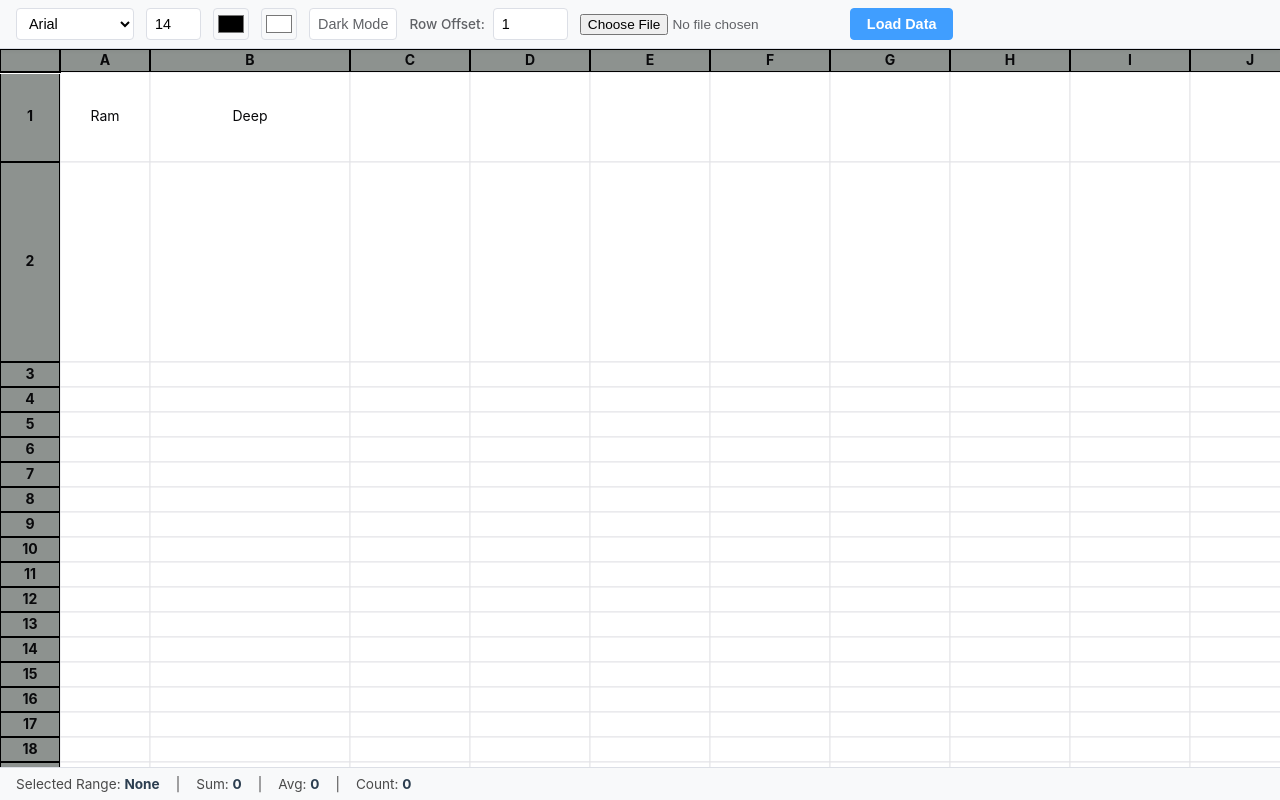
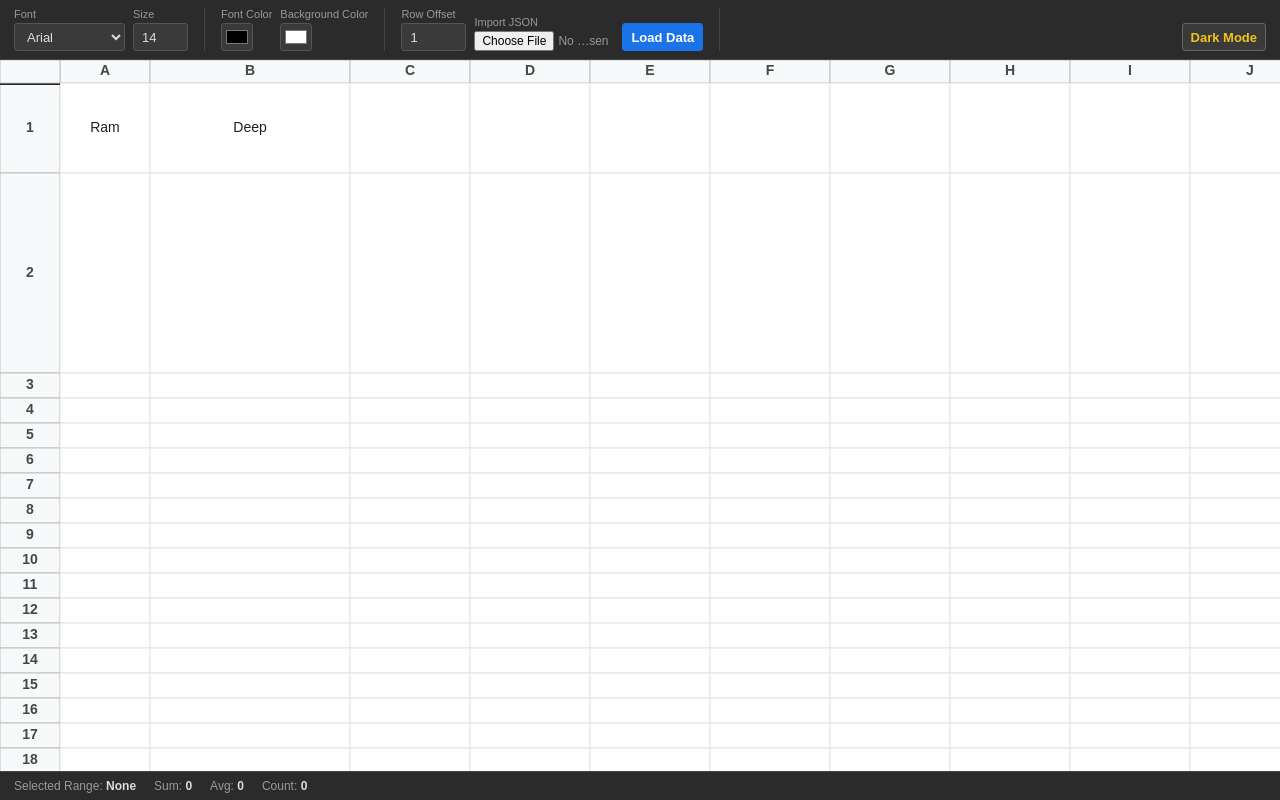
Before and after one commit to ujasmakwana19/excel-master, a website with bundled scripts: page canva.html in a window 1280 px wide. Built offline with nearby package versions, Linux system fonts and the light colour scheme.

Commit message:
completed till json data load

```diff
--- a/canva.html
+++ b/canva.html
@@ -1,5 +1,5 @@
 <!DOCTYPE html>
-<html lang="en">
+<html lang="en" data-theme="dark">
 
 <head>
     <meta charset="UTF-8">
@@ -7,19 +7,48 @@
     <title>TypeScript Canvas</title>
     <style>
         /* ----------------------------------------------------
-           1. Core Reset & Layout Structure
+           Theme tokens — mirrors PaintProperties light/dark sets
         ---------------------------------------------------- */
+        :root {
+            --chrome-bg: #2b2b2b;
+            --chrome-border: #444;
+            --chrome-text: #ddd;
+            --chrome-text-muted: #999;
+            --input-bg: #3a3a3a;
+            --input-border: #555;
+            --grid-bg: #202124;       /* matches DarkGridProperties.backgroundcolor */
+            --toggle-bg: #3a3a3a;
+            --toggle-border: #666;
+            --toggle-text: #f0c419;   /* moon/sun accent when active in dark */
+        }
+
+        html[data-theme="light"] {
+            --chrome-bg: #f8f9fa;      /* matches HeaderDefaultGridProperties.backgroundcolor */
+            --chrome-border: #c0c0c0;
+            --chrome-text: #202124;
+            --chrome-text-muted: #5f6368;
+            --input-bg: #ffffff;
+            --input-border: #c0c0c0;
+            --grid-bg: #ffffff;       /* matches DefaultGridProperties.backgroundcolor */
+            --toggle-bg: #ffffff;
+            --toggle-border: #c0c0c0;
+            --toggle-text: #444746;
+        }
+
         html, body {
             margin: 0;
             padding: 0;
             height: 100%;
             width: 100%;
-            overflow: hidden; /* Prevent total browser scrolling */
-            font-family: -apple-system, BlinkMacSystemFont, "Segoe UI", Roboto, sans-serif;
-            background-color: #121212; /* Darker backdrop so layout boundaries are crisp */
+            overflow: hidden;
+            font-family: Arial, sans-serif;
         }
 
-        /* Screen Wrapper splitting layout vertically */
+        body {
+            background-color: var(--chrome-bg);
+            color: var(--chrome-text);
+        }
+
         .app-layout {
             display: flex;
             flex-direction: column;
@@ -28,31 +57,113 @@
         }
 
         /* ----------------------------------------------------
-           2. Component Regions (Header, Content, Footer)
+           Header / toolbar
         ---------------------------------------------------- */
         .app-header {
-            background-color: #f8f9fa;
-            padding: 8px 16px;
-            border-bottom: 1px solid #dcdfe6;
-            z-index: 10;
-            box-shadow: 0 2px 4px rgba(0, 0, 0, 0.05);
+            background-color: var(--chrome-bg);
+            padding: 8px 14px;
+            border-bottom: 1px solid var(--chrome-border);
         }
 
-        /* CRITICAL FOR CANVAS INDEPENDENCE:
-          Forces container to remain precisely bounded by the space between header and footer.
-        */
+        .nav-controls {
+            display: flex;
+            align-items: flex-end;
+            gap: 16px;
+            flex-wrap: wrap;
+        }
+
+        .ctrl-group {
+            display: flex;
+            align-items: flex-end;
+            gap: 8px;
+            padding-right: 16px;
+            border-right: 1px solid var(--chrome-border);
+        }
+        .ctrl-group:last-child {
+            border-right: none;
+            padding-right: 0;
+        }
+
+        .field {
+            display: flex;
+            flex-direction: column;
+            gap: 3px;
+        }
+
+        .field label {
+            font-size: 11px;
+            color: var(--chrome-text-muted);
+            white-space: nowrap;
+        }
+
+        .nav-controls select,
+        .nav-controls input[type="number"],
+        .nav-controls button {
+            height: 28px;
+            padding: 0 8px;
+            border: 1px solid var(--input-border);
+            background-color: var(--input-bg);
+            color: var(--chrome-text);
+            font-size: 13px;
+            border-radius: 3px;
+            box-sizing: border-box;
+        }
+
+        .nav-controls input[type="color"] {
+            width: 32px;
+            height: 28px;
+            border: 1px solid var(--input-border);
+            background-color: var(--input-bg);
+            padding: 2px;
+            border-radius: 3px;
+            box-sizing: border-box;
+            cursor: pointer;
+        }
+
+        #font-size { width: 55px; }
+        #row-offset { width: 65px; }
+
+        /* Dark-mode toggle: visibly changes with the theme it controls */
+        #theme-toggle {
+            background-color: var(--toggle-bg);
+            border-color: var(--toggle-border);
+            color: var(--toggle-text);
+            font-weight: bold;
+            cursor: pointer;
+        }
+        #theme-toggle:hover {
+            filter: brightness(1.15);
+        }
+
+        #load-data-btn {
+            background-color: #1a73e8;
+            border-color: #1a73e8;
+            color: #ffffff;
+            font-weight: bold;
+            cursor: pointer;
+        }
+        #load-data-btn:hover {
+            background-color: #1765cc;
+        }
+
+        #json-upload {
+            font-size: 12px;
+            color: var(--chrome-text-muted);
+            max-width: 140px;
+        }
+
+        /* ----------------------------------------------------
+           Canvas area — untouched positioning logic
+        ---------------------------------------------------- */
         .app-content {
             flex: 1;
             position: relative;
             width: 100%;
             height: 100%;
             overflow: hidden;
-            background-color: #ffffff; /* Clean slate for canvas rendering */
+            background-color: var(--grid-bg);
         }
 
-        /* Canvas sits perfectly over its parent context,
-          letting TypeScript freely manage width/height calculations.
-        */
         #myCanvas {
             position: absolute;
             top: 0;
@@ -60,105 +171,27 @@
             display: block;
         }
 
+        /* ----------------------------------------------------
+           Footer
+        ---------------------------------------------------- */
         .app-footer {
-            background-color: #f8f9fa;
-            padding: 8px 16px;
-            border-top: 1px solid #dcdfe6;
-            font-size: 0.85rem;
-            color: #4a4a4a;
-            z-index: 10;
+            background-color: var(--chrome-bg);
+            padding: 0 14px;
+            border-top: 1px solid var(--chrome-border);
+            font-size: 12px;
+            color: var(--chrome-text-muted);
+            height: 28px;
+            display: flex;
+            align-items: center;
         }
 
-        /* ----------------------------------------------------
-           3. Inner UI Toolbar Styling
-        ---------------------------------------------------- */
-        .nav-controls {
+        .metrics-display {
             display: flex;
-            align-items: center;
-            gap: 12px; /* Uniform horizontal item distribution */
-            flex-wrap: wrap; /* Gracefully wraps controls on narrow screens */
+            gap: 18px;
         }
 
-        /* Unified Form Sizing */
-        .nav-controls select,
-        .nav-controls input[type="number"],
-        .nav-controls button {
-            height: 32px;
-            padding: 0 8px;
-            border: 1px solid #dcdfe6;
-            border-radius: 4px;
-            background-color: #ffffff;
-            font-size: 0.9rem;
-            box-sizing: border-box;
-            outline: none;
-            transition: all 0.2s ease;
-        }
-
-        .nav-controls select:focus,
-        .nav-controls input[type="number"]:focus {
-            border-color: #409eff;
-        }
-
-        /* Color Picker Uniformity */
-        .nav-controls input[type="color"] {
-            width: 36px;
-            height: 32px;
-            border: 1px solid #dcdfe6;
-            border-radius: 4px;
-            padding: 2px;
-            cursor: pointer;
-            background: none;
-            box-sizing: border-box;
-        }
-
-        /* Standardize Number Input Layout widths */
-        #font-size { width: 55px; }
-        #row-offset { width: 75px; }
-
-        /* Typography & Custom Label configurations */
-        .nav-label {
-            font-size: 0.85rem;
-            font-weight: 500;
-            color: #606266;
-            margin-right: -4px; /* Pulls label tightly to its respective input */
-        }
-
-        /* Button Styling variants */
-        #theme-toggle {
-            cursor: pointer;
-            color: #606266;
-        }
-        #theme-toggle:hover {
-            background-color: #f0f2f5;
-        }
-
-        #load-data-btn {
-            background-color: #409eff;
-            color: #ffffff;
-            border-color: #409eff;
-            font-weight: 600;
-            padding: 0 16px;
-            cursor: pointer;
-        }
-        #load-data-btn:hover {
-            background-color: #66b1ff;
-            border-color: #66b1ff;
-        }
-
-        /* File input specific spacing alignment overrides */
-        #json-upload {
-            font-size: 0.85rem;
-            color: #606266;
-        }
-
-        /* Metrics layout */
-        .metrics-display {
-            display: flex;
-            gap: 16px;
-            align-items: center;
-        }
         .metrics-display strong {
-            color: #2c3e50;
+            color: var(--chrome-text);
         }
     </style>
 </head>
@@ -167,23 +200,54 @@
     <div class="app-layout">
         <nav class="app-header">
             <div class="nav-controls">
-                <select id="font-family">
-                    <option value="Arial">Arial</option>
-                    <option value="Courier New">Courier New</option>
-                </select>
 
-                <input type="number" id="font-size" value="14" min="10" max="30">
+                <div class="ctrl-group">
+                    <div class="field">
+                        <label for="font-family">Font</label>
+                        <select id="font-family">
+                            <option value="Arial">Arial</option>
+                            <option value="Courier New">Courier New</option>
+                        </select>
+                    </div>
+                    <div class="field">
+                        <label for="font-size">Size</label>
+                        <input type="number" id="font-size" value="14" min="10" max="30">
+                    </div>
+                </div>
 
-                <input type="color" id="font-color" value="#000000" title="Font Color">
-                <input type="color" id="bg-color" value="#ffffff" title="Background Color">
+                <div class="ctrl-group">
+                    <div class="field">
+                        <label for="font-color">Font Color</label>
+                        <input type="color" id="font-color" value="#000000" title="Font Color">
+                    </div>
+                    <div class="field">
+                        <label for="bg-color">Background Color</label>
+                        <input type="color" id="bg-color" value="#ffffff" title="Background Color">
+                    </div>
+                </div>
 
-                <button id="theme-toggle">Dark Mode</button>
+                <div class="ctrl-group">
+                    <div class="field">
+                        <label for="row-offset">Row Offset</label>
+                        <input type="number" id="row-offset" value="1" min="1" placeholder="1">
+                    </div>
+                    <div class="field">
+                        <label for="json-upload">Import JSON</label>
+                        <input type="file" id="json-upload" accept=".json">
+                    </div>
+                    <div class="field">
+                        <label>&nbsp;</label>
+                        <button id="load-data-btn">Load Data</button>
+                    </div>
+                </div>
 
-                <label for="row-offset" class="nav-label">Row Offset:</label>
-                <input type="number" id="row-offset" value="1" min="1" placeholder="1">
-                <input type="file" id="json-upload" accept=".json">
+                <div class="ctrl-group" style="border-right:none; padding-right:0; margin-left:auto;">
+                    <div class="field">
+                        <label>&nbsp;</label>
+                        <button id="theme-toggle">Dark Mode</button>
+                    </div>
+                </div>
 
-                <button id="load-data-btn">Load Data</button>
             </div>
         </nav>
 
@@ -193,9 +257,9 @@
 
         <footer class="app-footer">
             <div class="metrics-display">
-                <span>Selected Range: <strong id="metric-range">None</strong></span> |
-                <span>Sum: <strong id="metric-sum">0</strong></span> |
-                <span>Avg: <strong id="metric-avg">0</strong></span> |
+                <span>Selected Range: <strong id="metric-range">None</strong></span>
+                <span>Sum: <strong id="metric-sum">0</strong></span>
+                <span>Avg: <strong id="metric-avg">0</strong></span>
                 <span>Count: <strong id="metric-count">0</strong></span>
             </div>
         </footer>
--- a/src/DataLoader/jsonDataMaker.ts
+++ b/src/DataLoader/jsonDataMaker.ts
@@ -1,6 +1,6 @@
 import fs from 'fs/promises';
 
-type RandomData = {
+export type RandomData = {
     id: number;
     firstName: string;
     lastName: string;
--- a/src/EventListener/htmlEventListener.ts
+++ b/src/EventListener/htmlEventListener.ts
@@ -1,46 +1,68 @@
-import { LoadToTheGrid } from "../DataLoader/LoadJsonData.js";
+import { JsonDataLoader } from "../DataLoader/LoadJsonData.js";
+import type { RandomData } from "../DataLoader/jsonDataMaker.js"
+import type { Grid } from "../Grid.js";
 
-export function HandleLoadJsonData() : void {
+// To load the json data
+export function HandleLoadJsonData(grid : Grid): void {
     const loadBtn = document.getElementById('load-data-btn') as HTMLButtonElement;
-
     const fileInput = document.getElementById('json-upload') as HTMLInputElement;
     const offsetInput = document.getElementById('row-offset') as HTMLInputElement;
 
     loadBtn.addEventListener('click', triggerDataLoading);
 
-    function triggerDataLoading() {
-
-        const file : File | undefined = fileInput.files?.[0];
+    async function triggerDataLoading() {
+        const file: File | undefined = fileInput.files?.[0];
 
         if (!file) {
             alert("Please select a JSON file!");
             return;
         }
 
-        let userOffset : number = parseInt(offsetInput.value, 10);
+        let userOffset: number = parseInt(offsetInput.value, 10);
         if (isNaN(userOffset) || userOffset < 1) {
             userOffset = 1;
         }
 
+        let parsedData: RandomData[];
+        try {
+            parsedData = await readJsonFile(file);
+        } catch (error) {
+            alert("Error parsing file. Please make sure it's a valid JSON format.");
+            // console.error(error);
+            return;
+        }
 
-        const reader = new FileReader();
-        let parsedData : unknown = {}
+        new JsonDataLoader(grid).LoadToTheGrid(parsedData, userOffset);
+    }
 
-        // On complete of the reader it performs the parsing
-        reader.onload = function (e) {
-            try {
-                const rawResult = e.target?.result as string;
-                parsedData = JSON.parse(rawResult);
+    // Callback function to handle the file reading and parsing , in synchronous manner
+    function readJsonFile(file: File): Promise<RandomData[]> {
+        return new Promise((resolve, reject) => {
+            const reader = new FileReader();
 
-            } catch (error) {
-                alert("Error parsing file. Please make sure it's a valid JSON format.");
-                // console.error(error);
-            }
-        };
+            reader.onload = (e) => {
+                try {
+                    const rawResult = e.target?.result as string;
+                    resolve(JSON.parse(rawResult));
+                } catch (error) {
+                    reject(error);
+                }
+            };
 
-        // Reader that reads the data
-        reader.readAsText(file);
+            // reader.onerror = () => reject(reader.error);
+            reader.onerror = () => reject("Unsupported Type");
 
-        LoadToTheGrid(parsedData, userOffset);
+            reader.readAsText(file);
+        });
     }
 }
+
+
+//  To convert to the dark mode
+export function HandleDarkModeToggle(grid: Grid): void {
+    const darkModeToggle = document.getElementById('theme-toggle') as HTMLButtonElement;
+    darkModeToggle.addEventListener('click', () => {
+        grid.darkMode = !grid.darkMode;
+        grid.render();
+    });
+}
--- a/src/Grid.ts
+++ b/src/Grid.ts
@@ -47,6 +47,8 @@
   columnNo: number = Defaults.COLUMN;
 
   selectedColIndex: number = -1;
+
+  darkMode : boolean = false;
 
   constructor(canvas: HTMLCanvasElement, ctx: CanvasRenderingContext2D) {
     this._canvas = canvas;
--- a/src/Grid/PaintProperties.ts
+++ b/src/Grid/PaintProperties.ts
@@ -14,26 +14,80 @@
 
 export const DefaultGridProperties: PaintProperties = {
 	backgroundcolor: "#ffffff",
-    bordercolor: "#e4e4e7", // Ultra-clean, subtle gray (Zinc 200)
+	bordercolor: "#e1e3e6",
 	borderwidth: 1,
 
 	textalign: "center",
 
-    fontcolor: "#09090b", // Deep ink black/charcoal
+	fontcolor: "#202124",
 	fontweight: "",
-    fontstyle: "Inter, system-ui, sans-serif",
+	fontstyle: "Arial, sans-serif",
 	fontsize: "14px",
 };
 
 export const HeaderDefaultGridProperties: PaintProperties = {
-	backgroundcolor: "#8d928f", // Soft off-white header zone
-    bordercolor: "#000000", // High-energy emerald green border
+	backgroundcolor: "#f8f9fa",
+	bordercolor: "#c0c0c0",
+	borderwidth: 1,
+
+	textalign: "center",
+
+	fontcolor: "#444746",
+	fontweight: "bold",
+	fontstyle: "Arial, sans-serif",
+	fontsize: "14px",
+};
+
+export const DarkGridProperties: PaintProperties = {
+	backgroundcolor: "#202124",
+	bordercolor: "#3c4043",
+	borderwidth: 1,
+
+	textalign: "center",
+
+	fontcolor: "#e8eaed",
+	fontweight: "",
+	fontstyle: "Arial, sans-serif",
+	fontsize: "14px",
+};
+
+export const DarkHeaderProperties: PaintProperties = {
+	backgroundcolor: "#303134",
+	bordercolor: "#5f6368",
+	borderwidth: 1,
+
+	textalign: "center",
+
+	fontcolor: "#e8eaed",
+	fontweight: "bold",
+	fontstyle: "Arial, sans-serif",
+	fontsize: "14px",
+};
+
+// Bonus — Sheets' active-cell outline. Useful since your footer
+// already computes range/sum/avg/count from a selection.
+export const SelectedCellLightProperties: PaintProperties = {
+	backgroundcolor: "#e8f0fe",   // Sheets' selection fill
+	bordercolor: "#1a73e8",       // Sheets' selection outline blue
 	borderwidth: 2,
 
 	textalign: "center",
 
-    fontcolor: "#09090b",
-    fontweight: "bold",
-    fontstyle: "Inter, system-ui, sans-serif",
+	fontcolor: "#202124",
+	fontweight: "",
+	fontstyle: "Arial, sans-serif",
 	fontsize: "14px",
 };
+
+export const SelectedCellDarkProperties: PaintProperties = {
+	backgroundcolor: "#28313f",   // dimmed blue-gray fill
+	bordercolor: "#8ab4f8",       // Google's dark-mode blue accent
+	borderwidth: 2,
+
+	textalign: "center",
+
+	fontcolor: "#e8eaed",
+	fontweight: "",
+	fontstyle: "Arial, sans-serif",
+	fontsize: "14px",
+};
--- a/src/Grid/column.ts
+++ b/src/Grid/column.ts
@@ -55,7 +55,7 @@
 		const colCount = Object.keys(this._colDataCache).length;
 		const remainingCols = Defaults.COLUMN - colCount - 1;
 
-		console.log(remainingCols);
+		// console.log(remainingCols);
 		let sum = 0;
 		for (const key in this._colDataCache) {
 			if (!Object.hasOwn(this._colDataCache, key)) continue;
--- a/src/PaintEngine.ts
+++ b/src/PaintEngine.ts
@@ -1,5 +1,5 @@
 import type { Grid } from "./Grid.js";
-import { DefaultGridProperties, HeaderDefaultGridProperties, type PaintProperties } from "./Grid/PaintProperties.js";
+import { DarkGridProperties, DarkHeaderProperties, DefaultGridProperties, HeaderDefaultGridProperties, type PaintProperties } from "./Grid/PaintProperties.js";
 
 export class PaintEngine {
 	_grid : Grid
@@ -35,15 +35,12 @@
 					y,
 					specificWidth,
 					specificHeight,
-					HeaderDefaultGridProperties,
+					this._grid.darkMode ? DarkHeaderProperties : HeaderDefaultGridProperties,
 					headerText
 				)
 
 		} else {
 			const cell = this._grid._cellState.getData(row, col)
-
-			console.log(cell);
-
 
 				this.paintPropertiesOfCells(
 					_ctx,
@@ -51,7 +48,7 @@
 					y,
 					specificWidth,
 					specificHeight,
-					DefaultGridProperties,
+					this._grid.darkMode ? DarkGridProperties : DefaultGridProperties,
 					cell?.text,
 					cell?.properties
 				)
--- a/src/RenderingEngine.ts
+++ b/src/RenderingEngine.ts
@@ -21,8 +21,8 @@
     const { startRow, totalY, endRow } = this._grid._canvasMaths.getRowBounds();
     const { startCol, totalX, endCol } = this._grid._canvasMaths.getColBounds();
 
-    console.log({ startRow, totalY, endRow });
-    console.log({ startCol, totalX, endCol });
+    // console.log({ startRow, totalY, endRow });
+    // console.log({ startCol, totalX, endCol });
     // Take the snapshot of the current state of the canvas
     this._grid._ctx.save();
 
--- a/src/constants.ts
+++ b/src/constants.ts
@@ -9,7 +9,7 @@
 };
 
 export const Defaults = {
-	ROW: 50,
+	ROW: 100000,
 	COLUMN: 50,
 };
 
--- a/src/script.ts
+++ b/src/script.ts
@@ -1,4 +1,4 @@
-import { HandleLoadJsonData } from "./EventListener/htmlEventListener.js";
+import { HandleLoadJsonData, HandleDarkModeToggle } from "./EventListener/htmlEventListener.js";
 import { Grid } from "./Grid.js";
 
 class Main {
@@ -35,5 +35,6 @@
     const paintContext: CanvasRenderingContext2D = new Main(canvas).get2DContext;
     const gridBuilder : Grid = new Grid(canvas, paintContext);
 
-	HandleLoadJsonData()
+	HandleLoadJsonData(gridBuilder)
+	HandleDarkModeToggle(gridBuilder)
 });
```
Also changed, not shown: src/DataLoader/LoadJsonData.ts (+40 -4 lines). Lines whose indentation alone changed are shown as unchanged.
